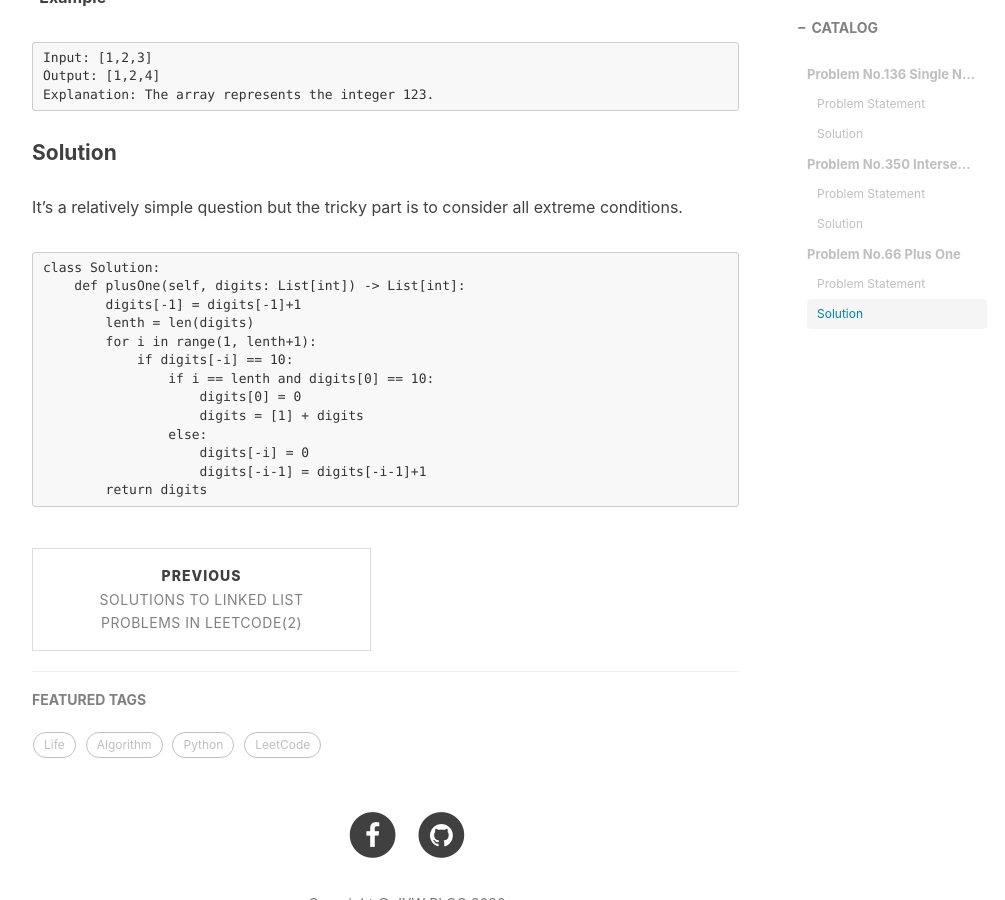
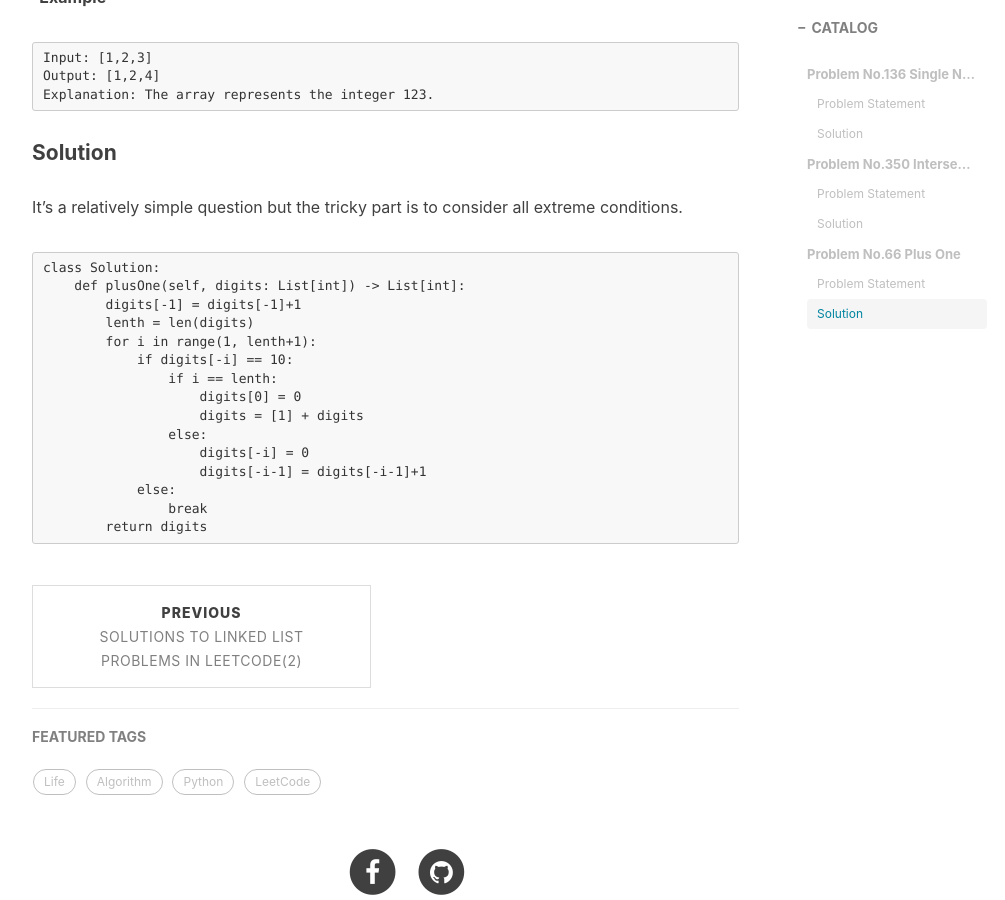
Before and after one commit to TheUniverseJiyeWang/TheUniverseJiyeWang.github.io, a Jekyll site: the page built from _posts/2020-03-08-LeetCode_array_nums.md, in a window 1280 px wide and 900 px high, scrolled down 4362 px. Shown: the whole window, without its empty margins (233-1238 px from the left). Built offline with Jekyll 4.4.1, drawn with Linux system fonts in a browser that asks for light colours; nearby versions of some CDN libraries; comment, search, counter and statistics services are not loaded.

Commit message:
Update 2020-03-08-LeetCode_array_nums.md

````diff
--- a/_posts/2020-03-08-LeetCode_array_nums.md
+++ b/_posts/2020-03-08-LeetCode_array_nums.md
@@ -178,11 +178,13 @@ class Solution:
         lenth = len(digits)
         for i in range(1, lenth+1):
             if digits[-i] == 10:
-                if i == lenth and digits[0] == 10:
+                if i == lenth:
                     digits[0] = 0
                     digits = [1] + digits
                 else:
                     digits[-i] = 0
                     digits[-i-1] = digits[-i-1]+1
+            else:
+                break
         return digits
 ```
````
